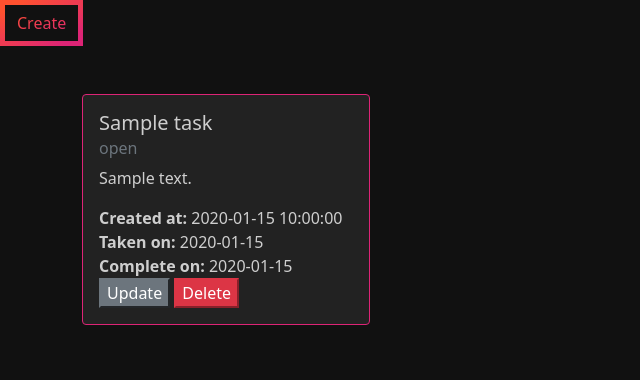
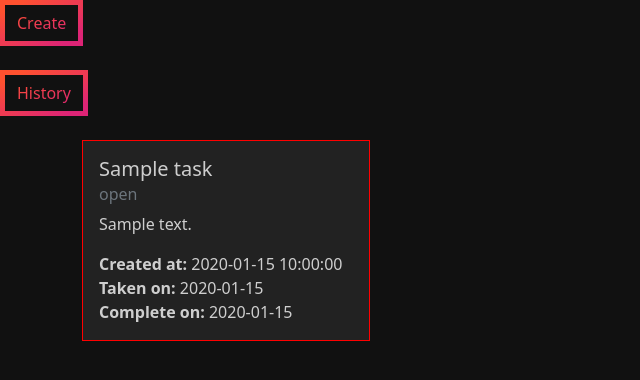
Before and after one commit to krish1010/flask-agile-app, a Flask app: page /tasks/ in a window 1280 px wide. Shown: the part 62-442 px from the top of the page, without its empty margins (0-640 px from the left). Run offline with Flask 2, Linux system fonts and the light colour scheme; the visitor is signed in with stand-in values (Sample User, id 1); tables that the repository leaves empty hold one stand-in row (values such as "Sample post").

Commit message:
minor refactoring

```diff
--- a/templates/display_tasks.html
+++ b/templates/display_tasks.html
@@ -23,25 +23,31 @@
         <button type="submit" class="btn btn-danger">Logout</button>
     </form>
 </nav>
-
+{% if source == 'history' %}
+<button type="button" class="btn btn-dark"><a href="{{ url_for('tasks.index') }}">All Tasks</a></button>
+{% else %}
 {% if session.user_type == 'manager' %}
     <form action="{{ url_for('tasks.create') }}">
         <button type="submit" class="btn btn-primary">Create</button>
     </form>
     <br>
 {% endif %}
+    <form action="{{ url_for('tasks.history') }}" method="get">
+        <button type="submit" class="btn btn-primary">History</button>
+    </form>
+{% endif %}
 
 <div class="container mx-auto mt-4">
     <div class="row">
         {% for task in all_tasks %}
             <div class="col-md-4">
-                <div class="card" style="width: 18rem;">
+                <div class={{ task.status.value }} style="width: 18rem;">
                     <div class="card-body">
                         <h5 class="card-title">{{ task.title }}</h5>
                         <h6 class="card-subtitle mb-2 text-muted">{{ task.status.value }}</h6>
-                        {% if task.status.value in ('subscribed', 'completed', 'approved') %}
+                        {% if task.status.value in ('subscribed', 'completed') %}
                             <label for="task-assigner"><strong>Assigned to:</strong></label>
-                            <h6 class="card-subtitle mb-2 text-muted">{{ task.user.username }}</h6><br>
+                            <h6 class="card-subtitle mb-2 text-muted">{{ task.developer_username }}</h6><br>
                         {% endif %}
                         <p class="card-text">{{ task.description }}</p>
                         <label for="created-at"><strong>Created at:</strong></label>
@@ -52,24 +58,22 @@
                         <label for="completed-on"><strong>Complete on:</strong></label>
                         {{ task.completed_on.strftime('%Y-%m-%d') }}
                         <br>
-                        {% if session.user_type == 'manager' or (task.status.value in ('open')) or (session.username == task.user.username and (task.status.value in ('subscribed', 'completed'))) %}
+                        {% if source != 'history' %}
+                            {% if session.user_idx in (task.created_by_user_id, task.developer_user_id) or (task.status.value == 'open' and session.user_type != 'manager') %}
                                 <button type="button" class="btn-secondary"
                                         onclick="window.location.href='{{ url_for('tasks.update', idx=task.idx) }}'">Update
                                 </button>
                             {% endif %}
-                        {% if session.user_type == 'manager' %}
+                            {% if session.user_idx == task.created_by_user_id %}
                                 <button type="button" class="btn-danger"
                                         onclick="window.location.href='{{ url_for('tasks.delete', idx=task.idx) }}'">Delete
                                 </button>
+                            {% endif %}
                     {% endif %}
                     </div>
                 </div>
             </div>
         {% endfor %}
-
-
     </div>
-</div>
-
 </body>
 </html>
```
Also changed, not shown: templates/create_task.html (+7 -2 lines). Lines whose indentation alone changed are shown as unchanged.
